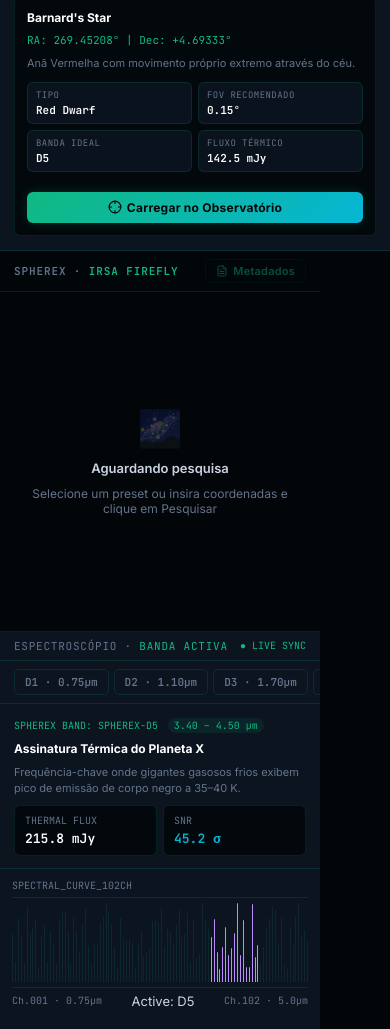
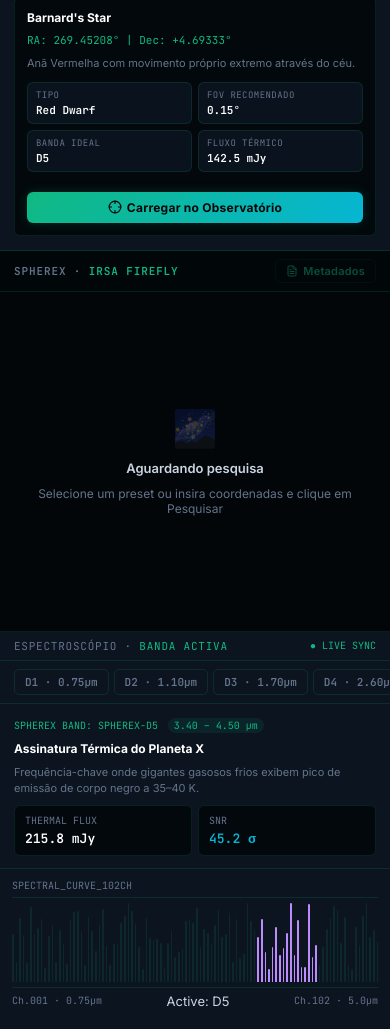
Before and after one commit to CarlosGervasCJ/HardToFind, a plain HTML site: page public/main.html in a window 390 px wide. Shown: the part 695-1724 px from the top of the page. Drawn offline with nearby package versions, Linux system fonts and the light colour scheme.

Commit message:
Update main.css

```diff
--- a/public/CSS/main.css
+++ b/public/CSS/main.css
@@ -480,17 +480,13 @@ html, body {
   }
 
   /* Coluna SPHEREx no mobile: largura total e altura automática */
-
-#spherex-col {
-  width: 40%;
-  min-width: 320px;
-  flex-shrink: 0; /* <--- ADICIONE ESTA LINHA */
-  display: flex;
-  flex-direction: column;
-  overflow: hidden;
-  position: relative;
-  background: var(--space-black);
-}
+  #spherex-col {
+    width: 100%;
+    min-width: unset;
+    height: auto;
+    min-height: 520px;
+    overflow: visible;
+  }
 
   /* Firefly: altura fixa razoável no mobile */
   #fireflyArea {
```
